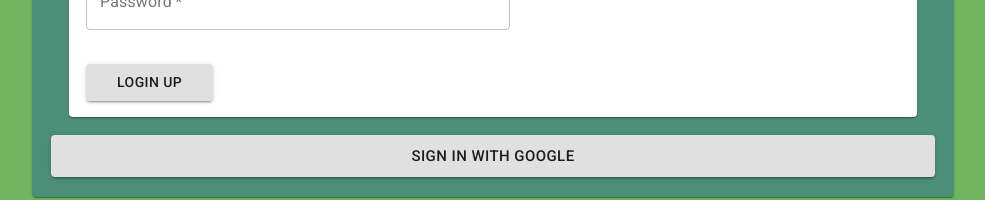
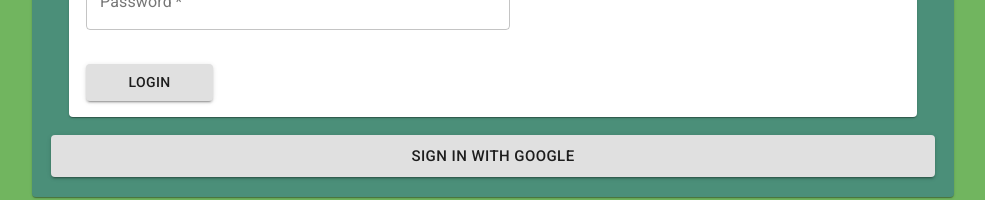
Before and after one commit to FehrIsFair/4790Project, a React (Create React App) app in the folder client/: page / in a window 1280 px wide. Shown: the part 307-507 px from the top of the page, without its empty margins (147-1132 px from the left). Built offline with nearby package versions, Linux system fonts and the light colour scheme; no server answers.

Commit message:
one final fix

```diff
--- a/client/src/Login/Login.js
+++ b/client/src/Login/Login.js
@@ -106,7 +106,7 @@
                 disabled={errors.Username || errors.Password}
                 type="Submit"
               >
-                Login Up
+                Login
               </Button>
             </form>
           </Card>
```
